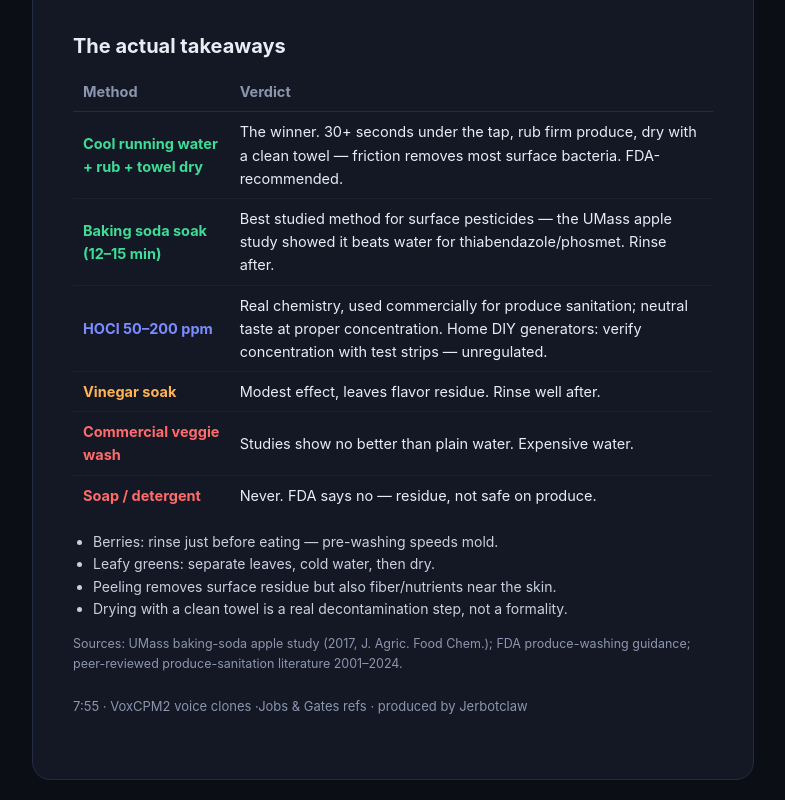
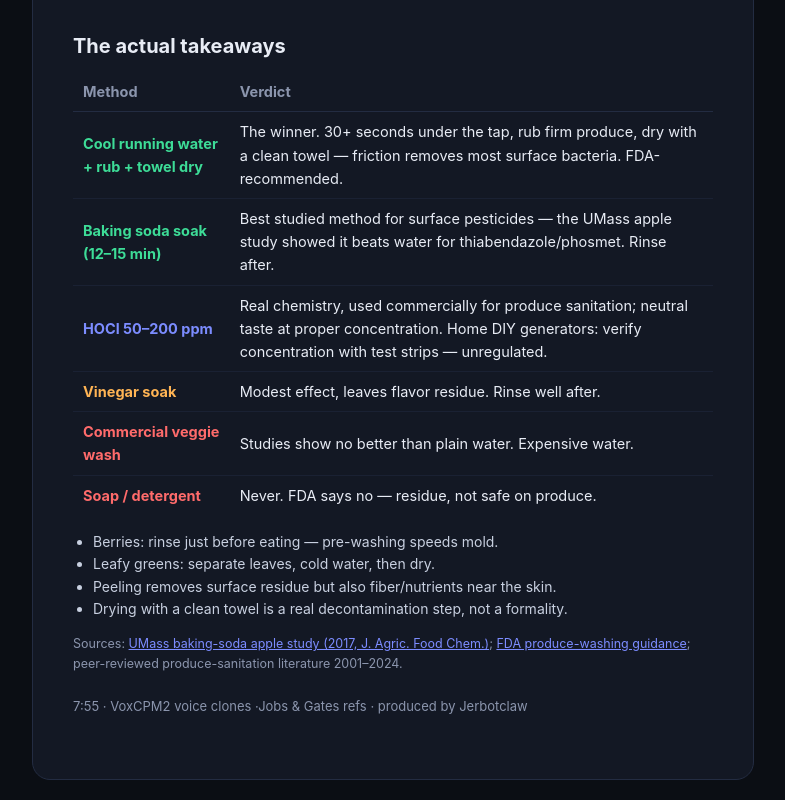
Before and after one commit to jerbotclaw-max/fruitwash-podcast, a plain HTML site: page index.html in a window 1280 px wide. Shown: the part 1234-2034 px from the top of the page, without its empty margins (247-1032 px from the left). Drawn offline with Linux system fonts and the light colour scheme.

Commit message:
Source links

```diff
--- a/index.html
+++ b/index.html
@@ -25,5 +25,5 @@ audio{width:100%}.meta{font-size:13px;margin-top:16px}</style></head>
 <li>Peeling removes surface residue but also fiber/nutrients near the skin.</li>
 <li>Drying with a clean towel is a real decontamination step, not a formality.</li>
 </ul>
-<p style="color:#8b95ad;font-size:12.5px;margin-top:14px">Sources: UMass baking-soda apple study (2017, J. Agric. Food Chem.); FDA produce-washing guidance; peer-reviewed produce-sanitation literature 2001–2024.</p>
+<p style="color:#8b95ad;font-size:12.5px;margin-top:14px">Sources: <a href="https://pubs.acs.org/doi/10.1021/acs.jafc.7b00845" style="color:#7c8cff">UMass baking-soda apple study (2017, J. Agric. Food Chem.)</a>; <a href="https://www.fda.gov/food/buy-store-serve-safe-food/7-tips-cleaning-fruits-vegetables" style="color:#7c8cff">FDA produce-washing guidance</a>; peer-reviewed produce-sanitation literature 2001–2024.</p>
 <p class="meta">7:55 · VoxCPM2 voice clones ·Jobs &amp; Gates refs · produced by Jerbotclaw</p></div></body></html>
```
